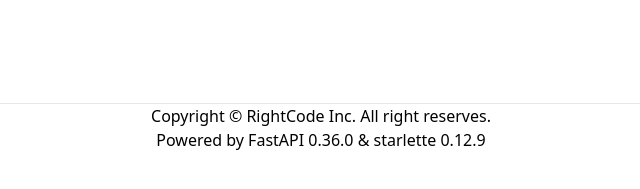
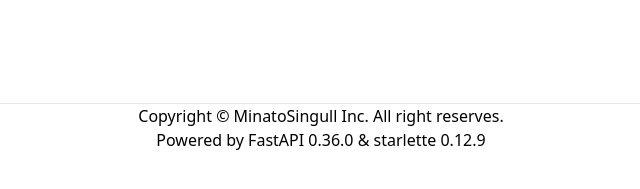
Before and after one commit to kitsystemyou/fastapi-morefield, a FastAPI app: template templates/admin.html in a window 1280 px wide. Shown: the part 561-750 px from the top of the page, without its empty margins (319-959 px from the left). Run offline with FastAPI, Linux system fonts and the light colour scheme; the template is opened without the code that fills it, so the values that code supplies are empty; some libraries are stand-ins or nearby versions.

Commit message:
update footer

```diff
--- a/templates/layout.html
+++ b/templates/layout.html
@@ -26,7 +26,7 @@
 <hr>
 <footer>
     <div align="center">
-        <p>Copyright &copy; RightCode Inc. All right reserves.</p>
+        <p>Copyright &copy; MinatoSingull Inc. All right reserves.</p>
         <p>Powered by FastAPI 0.36.0 &amp; starlette 0.12.9</p>
     </div>
 </footer>
```
